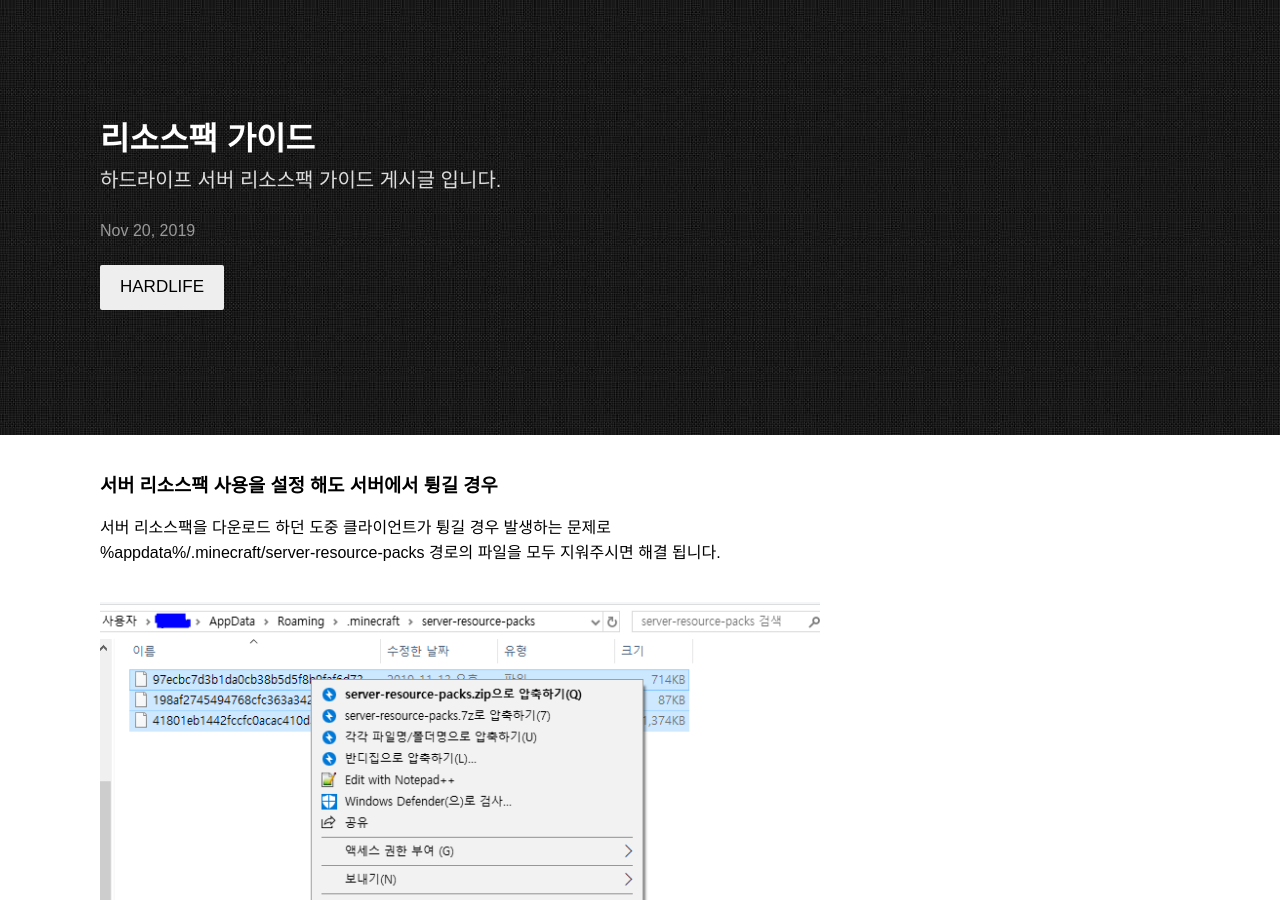
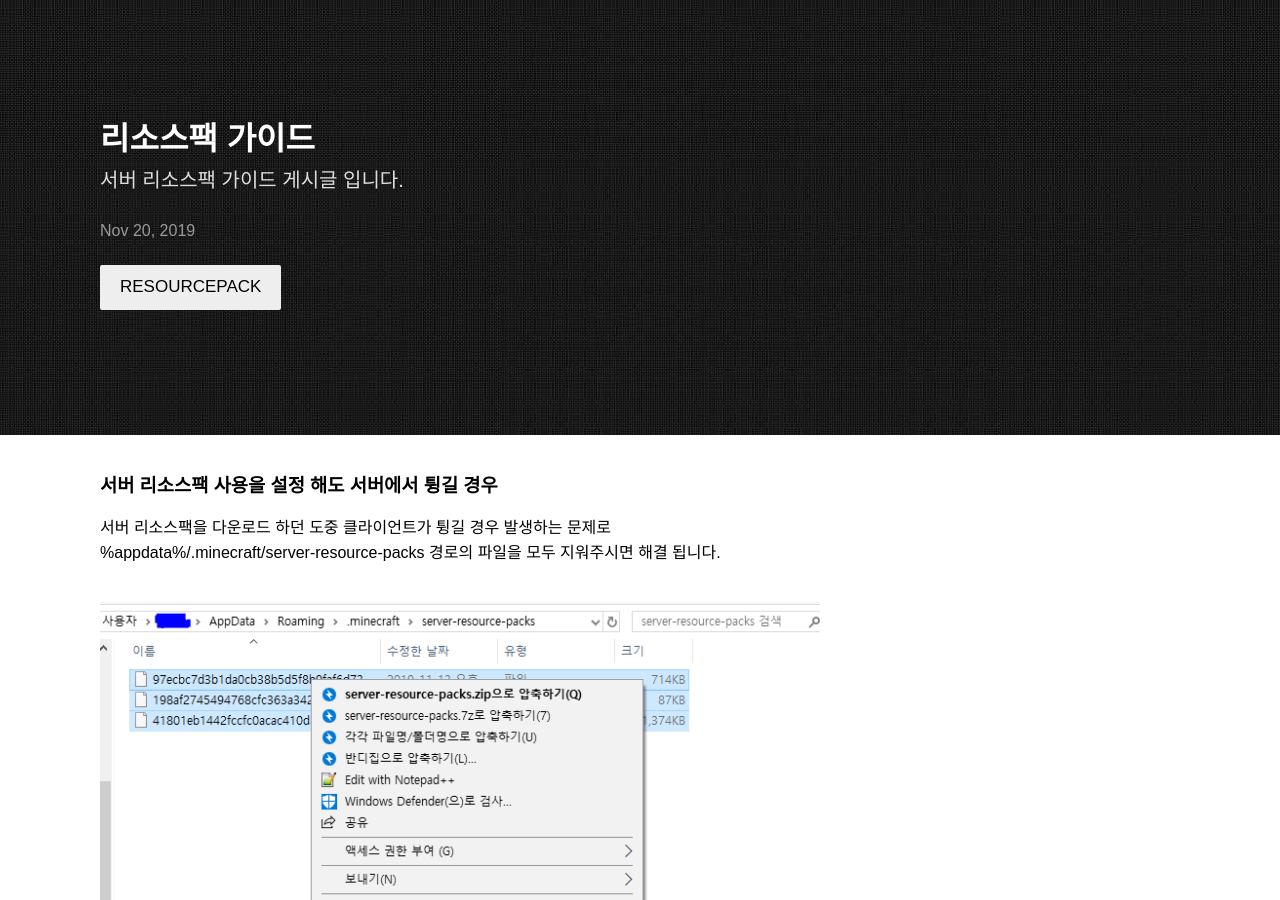
Before and after one commit to dueilee0/dueilee0.github.io, a Jekyll site: the page built from _posts/2019-11-20-리소스팩-가이드.markdown, in a window 1280 px wide and 900 px high. Built offline with Jekyll 4.4.1, drawn with Linux system fonts in a browser that asks for light colours; some web fonts are replaced.

Commit message:
Update 2019-11-20-리소스팩-가이드.markdown

```diff
--- a/_posts/2019-11-20-리소스팩-가이드.markdown
+++ b/_posts/2019-11-20-리소스팩-가이드.markdown
@@ -1,9 +1,9 @@
 ---
 layout: post
 title:  "리소스팩 가이드"
-description: 하드라이프 서버 리소스팩 가이드 게시글 입니다.
+description: 서버 리소스팩 가이드 게시글 입니다.
 date:   2019-11-20 21:03:36
-categories: HARDLIFE
+categories: RESOURCEPACK
 ---
 
 ### 서버 리소스팩 사용을 설정 해도 서버에서 튕길 경우
```
